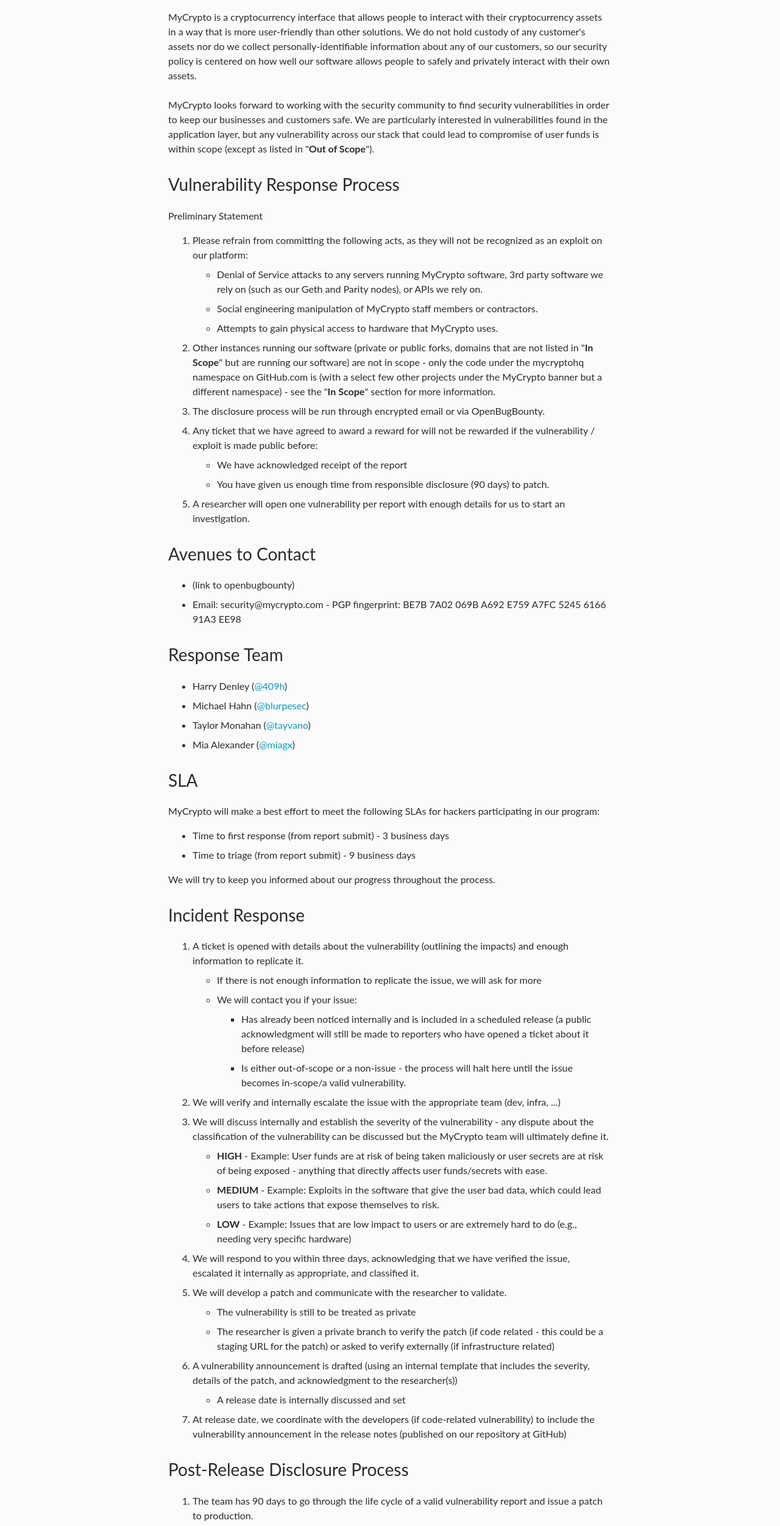
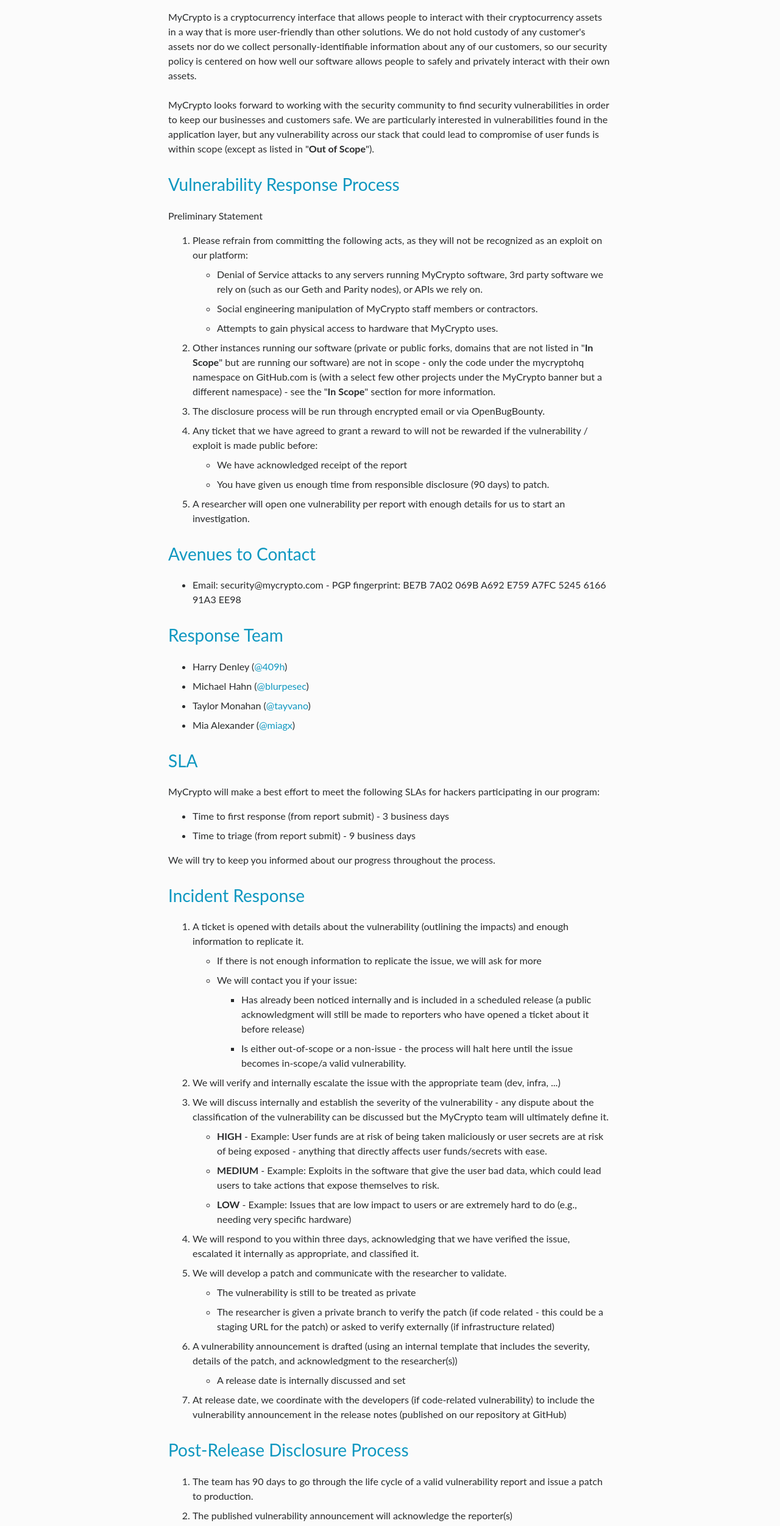
Before and after one commit to MyCryptoHQ/security.mycrypto.com, a website: page src/index.html in a window 1280 px wide. Shown: the part 160-2662 px from the top of the page at 61% size. Drawn offline with nearby package versions, Linux system fonts and the light colour scheme; files that its build step writes are made by us from their sources.

Commit message:
Added links to OBB and made headings anchors

```diff
--- a/src/index.html
+++ b/src/index.html
@@ -42,8 +42,6 @@
 
 
 <main class="container-xl">
-
-
   <section class="nav">
     <div class="nav-col nav-left">
       <a href="https://security.mycrypto.com">
@@ -51,16 +49,13 @@
       </a>
     </div>
     <div class="nav-col nav-right">
-      <a href="https://openbugbounty.org" target="_blank">Submit via OBB</a>
+      <a href="https://openbugbounty.org/report/" target="_blank">Submit via OBB</a>
       <a href="mailto:security@mycrypto.com" target="_blank">Submit via Email</a>
     </div>
   </section>
 
-
-
-
-<article class="container-md">
-    <h1>Policy</h1>
+  <article class="container-md">
+    <h1><a href="#policy" name="policy">Policy</a></h1>
 
     <p>
         MyCrypto is a cryptocurrency interface that allows people to interact with their cryptocurrency assets in a way that is more user-friendly than
@@ -73,7 +68,7 @@
         to compromise of user funds is within scope (except as listed in "<strong>Out of Scope</strong>").
     </p>
 
-    <h3>Vulnerability Response Process</h3>
+    <h3><a href="#vuln-response-process" name="vuln-response-process">Vulnerability Response Process</a></h3>
 
     <p>
         Preliminary Statement
@@ -88,7 +83,7 @@
             under the mycryptohq namespace on GitHub.com is (with a select few other projects under the MyCrypto banner but a different namespace) - see the "<strong>In Scope</strong>" section
             for more information.</li>
           <li>The disclosure process will be run through encrypted email or via OpenBugBounty.</li>
-          <li>Any ticket that we have agreed to award a reward for will not be rewarded if the vulnerability / exploit is made public before:</li>
+          <li>Any ticket that we have agreed to grant a reward to will not be rewarded if the vulnerability / exploit is made public before:</li>
           <ul>
             <li>We have acknowledged receipt of the report</li>
             <li>You have given us enough time from responsible disclosure (90 days) to patch.</li>
@@ -97,16 +92,15 @@
         </ol>
     </p>
 
-    <h3>Avenues to Contact</h3>
+    <h3><a href="#avenues-to-contact" name="avenues-to-contact">Avenues to Contact</a></h3>
 
     <p>
       <ul>
-        <li>(link to openbugbounty)</li>
         <li>Email: security@mycrypto.com - PGP fingerprint: BE7B 7A02 069B A692 E759 A7FC 5245 6166 91A3 EE98</li>
       </ul>
     </p>
 
-    <h3>Response Team</h3>
+    <h3><a href="#response-team" name="response-team">Response Team</a></h3>
 
     <p>
       <ul>
@@ -117,7 +111,7 @@
       </ul>
     </p>
 
-    <h3>SLA</h3>
+    <h3><a href="#sla" name="sla">SLA</a></h3>
 
     <p>
         MyCrypto will make a best effort to meet the following SLAs for hackers participating in our program:
@@ -130,7 +124,7 @@
         We will try to keep you informed about our progress throughout the process.
     </p>
 
-    <h3>Incident Response</h3>
+    <h3><a href="#incident-response" name="incident-response">Incident Response</a></h3>
 
     <p>
       <ol>
@@ -166,7 +160,7 @@
       </ol>
     </p>
 
-    <h3>Post-Release Disclosure Process</h3>
+    <h3><a href="#post-release-disclosure-process" name="post-release-disclosure-process">Post-Release Disclosure Process</a></h3>
 
     <p>
       <ol>
@@ -187,7 +181,7 @@
       </ol>
     </p>
 
-    <h3>Reward Distribution</h3>
+    <h3><a href="#reward-distribution" name="reward-distribution">Reward Distribution</a></h3>
 
     <p>
         MyCrypto has not set standards for rewards. Rewards, when applicable, will be considered on a case-by-case basis and are at the sole discretion of MyCrypto.
@@ -195,7 +189,7 @@
         If your report has been considered for a reward, this will be communicated to you via email.
     </p>
 
-    <h3>In Scope</h3>
+    <h3><a href="#in-scope" name="in-scope">In Scope</a></h3>
 
     <table>
       <tr>
```
